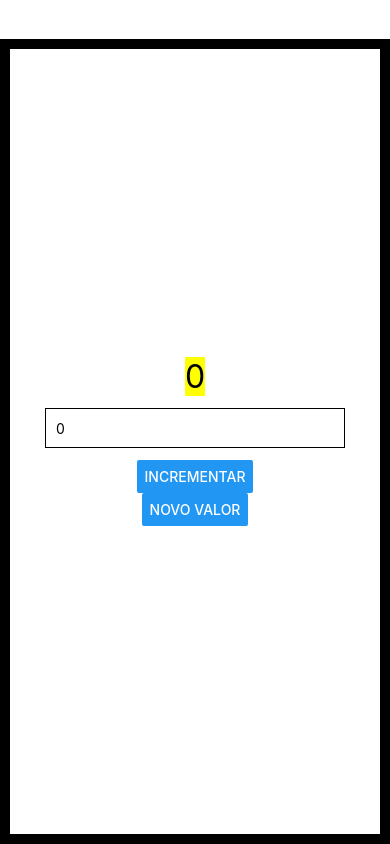
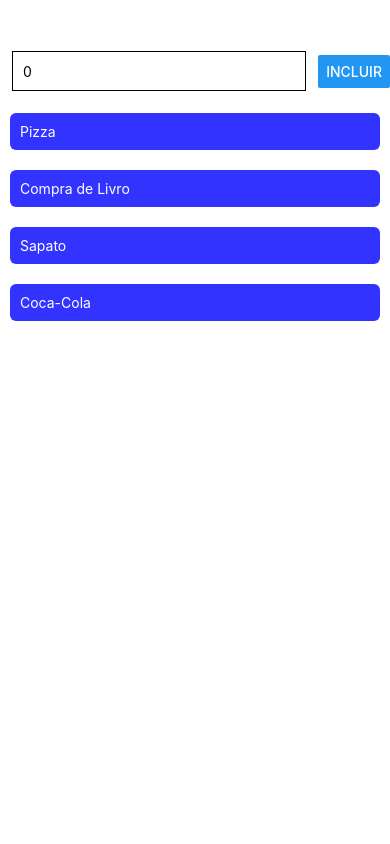
Before and after one commit to esensato/mobile-2023-01, a React Native app in the folder aula/ControleGastos/: screen / in a window 390 px wide. Built offline with nearby package versions, Linux system fonts and the light colour scheme.

Commit message:
31/03/2023

```diff
--- a/aula/ControleGastos/App.js
+++ b/aula/ControleGastos/App.js
@@ -1,5 +1,4 @@
-import { StatusBar } from 'expo-status-bar';
-import { StyleSheet, Text, View, Button, TextInput } from 'react-native';
+import { StyleSheet, Text, View, Button, TextInput, Pressable } from 'react-native';
 import { useState } from 'react';
 
 export default function App() {
@@ -21,30 +20,54 @@ export default function App() {
 
   const novoValor = () => {
     atualizarNumero(parseInt(texto));
+    atualizaTexto("");
   }
 
+  const [gastos, addGasto] = useState(["Pizza", "Compra de Livro", "Sapato", "Coca-Cola"]);
+
+  const incluir = () => {
+    var novoGasto = [...gastos, texto];
+    addGasto(novoGasto);
+  }
+
+  const remover = (idx) => {
+    console.log("Remover: ", idx);
+    let novaLista = [...gastos];
+    novaLista.splice(idx, 1);
+    addGasto(novaLista);
+  }
+
+  const renderItem = (item, idx) => {
+    return <Pressable key={idx} onPress={()=>remover(idx)}>
+            <Text style={styles.item}>{item}</Text>
+           </Pressable>
+  }
   return (
     <View style={styles.container}>
-      <Text style={styles.texto}>{numero}</Text>
-      <TextInput style={styles.input}
-                 placeholder='Novo Número'
-                 onChangeText={atualizaTexto}
-                 value={texto}/>
-      <Button title='Incrementar' onPress={incrementar}/>
-      <Button title='Novo Valor' onPress={novoValor}/>
-      <StatusBar style="auto" />
+      <View style={{flexDirection: "row", alignItems: "center", }}>
+        <TextInput style={styles.input}
+                  placeholder='Novo Número'
+                  onChangeText={atualizaTexto}
+                  value={texto}/>
+        <Button title='Incluir' onPress={incluir}/>
+      </View>
+      {   gastos.map((item, idx) => renderItem(item, idx))   }
     </View>
   );
 }
 
 const styles = StyleSheet.create({
+  item: {
+    borderRadius:6,
+    color:"white",
+    margin: 10,
+    padding: 10,
+    backgroundColor: "#33f"
+  },
   container: {
     flex: 1,
     marginTop: '10%',
-    backgroundColor: '#ffff',
-    alignItems: 'center',
-    justifyContent: 'center',
-    borderWidth: 10
+    backgroundColor: '#ffff'
   },
   input: {
     height: 40,
```
